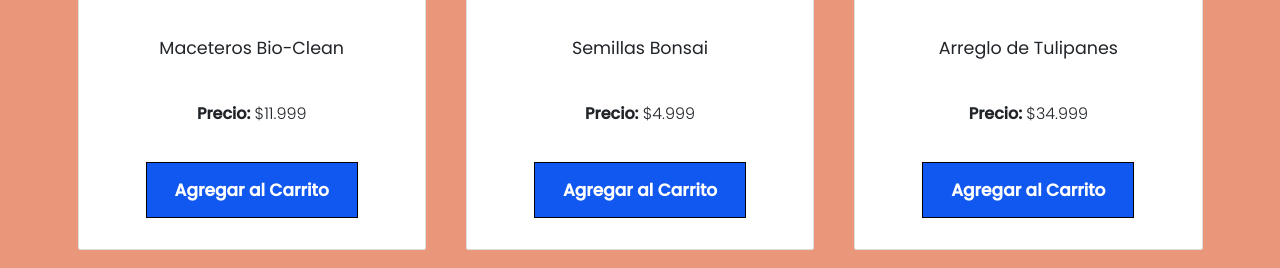
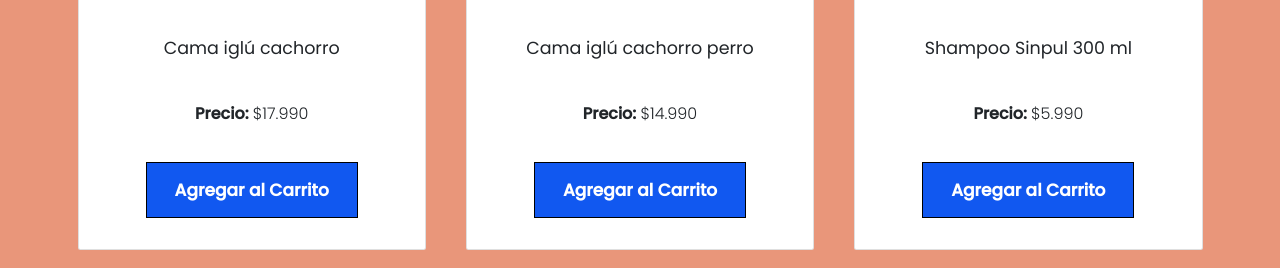
Before and after one commit to RafaelRiosFredes/Caso-A, a Django app: page / in a window 1280 px wide. Shown: the part 1490-1758 px from the top of the page. Run offline with Django 4.2, Linux system fonts and the light colour scheme; some libraries are stand-ins or nearby versions; some web fonts are replaced.

Commit message:
añadiendo productos

```diff
--- a/greenworld/tienda/templates/tienda/index.html
+++ b/greenworld/tienda/templates/tienda/index.html
@@ -1,7 +1,4 @@
-{% extends 'tienda/base.html' %}
-
-{% load static %}
-{% block contenido %}
+{% extends 'tienda/base.html' %} {% load static %} {% block contenido %}
 
 
 
@@ -19,19 +16,19 @@
                     </div>
                     <div class="carousel-inner">
                         <div class="carousel-item active">
-                                <img src="{% static 'tienda/img/caruselperrito.jpg' %}" alt="slide 2" class=" w-100">
+                            <img src="{% static 'tienda/img/perro_1.jpg' %}" alt="slide 2" class=" w-100">
                         </div>
 
                         <div class="carousel-item">
-                                <img src="{% static 'tienda/img/carrusel5.jpg' %}" alt="slide 2" class=" w-100">
+                            <img src="{% static 'tienda/img/perro_2.jpg' %}" alt="slide 2" class=" w-100">
                         </div>
 
                         <div class="carousel-item">
-                                <img src="{% static 'tienda/img/carrusel3.jpg' %}" alt="slide 3" class="w-100">
+                            <img src="{% static 'tienda/img/perro_3.jpg' %}" alt="slide 3" class="w-100">
                         </div>
 
                         <div class="carousel-item">
-                                <img src="{% static 'tienda/img/carrusel4.jpg' %}" alt="slide 4" class="w-100">
+                            <img src="{% static 'tienda/img/perro_4.jpg' %}" alt="slide 4" class="w-100">
                         </div>
 
                         <button type="button" class="carousel-control-prev" data-bs-target="#indicadores" data-bs-slide="prev">
@@ -43,122 +40,136 @@
                             </button>
                     </div>
                 </div>
-                </div><!--carrusel-->
+            </div>
+            <!--carrusel-->
 
 
 </section>
 
 <main class="Productos-seccion py-5">
     <div class="container-xl">
-            <div class = "titulo text-center my-5">
-                <h2 class = "position-relative d-inline-block">Productos Destacados</h2>
+        <div class="titulo text-center my-5">
+            <h2 class="position-relative d-inline-block">Productos Destacados</h2>
         </div>
 
         <div class="productos mt-5">
             <div class="producto escalado">
                 <div class="card producto">
                     <div class="overflow-hidden">
-                            <img class="card-img-top" src="{% static 'tienda/img/Producto1.jpg' %}" alt="producto-1">
+                        <img class="card-img-top" src="{% static 'tienda/img/producto_1.png' %}" alt="producto-1">
                     </div>
 
 
                     <div class="card-body text-center d-flex flex-column justify-content-evenly">
-                            <p class="card-text fw-normal fs-3">Maceteros Bio-Clean</p>
-                            <p class="card-text fw-bold">Precio: <span class="fw-light">$11.999</span></p>
+                        <p class="card-text fw-normal fs-3">Cama iglú cachorro</p>
+                        <p class="card-text fw-bold">Precio: <span class="fw-light">$17.990</span></p>
                         <div class="btn-contenedor">
                             <a href="#" class="btn-agregar">Agregar al Carrito</a>
                         </div>
                     </div>
-                    </div><!--card-->
-                </div><!--col-->
+                </div>
+                <!--card-->
+            </div>
+            <!--col-->
 
             <div class="producto escalado">
                 <div class="card producto">
                     <div class="overflow-hidden">
-                            <img class="card-img-top" src="{% static 'tienda/img/Producto3.jpg' %}" alt="producto-1">
+                        <img class="card-img-top" src="{% static 'tienda/img/producto_2.png' %}" alt="producto-1">
                     </div>
 
 
                     <div class="card-body text-center d-flex flex-column justify-content-evenly">
-                            <p class="card-text fw-normal fs-3">Semillas Bonsai</p>
-                            <p class="card-text fw-bold">Precio: <span class="fw-light">$4.999</span></p>
+                        <p class="card-text fw-normal fs-3">Cama iglú cachorro perro</p>
+                        <p class="card-text fw-bold">Precio: <span class="fw-light">$14.990</span></p>
                         <div class="btn-contenedor">
                             <a href="#" class="btn-agregar">Agregar al Carrito</a>
                         </div>
                     </div>
-                    </div><!--card-->
-                </div><!--col-->
+                </div>
+                <!--card-->
+            </div>
+            <!--col-->
 
             <div class="producto escalado">
                 <div class="card producto">
                     <div class="overflow-hidden">
-                            <img class="card-img-top" src="{% static 'tienda/img/Producto2.jpg' %}" alt="producto-1">
+                        <img class="card-img-top" src="{% static 'tienda/img/producto_3.png' %}" alt="producto-1">
                     </div>
 
 
                     <div class="card-body text-center d-flex flex-column justify-content-evenly">
-                            <p class="card-text fw-normal fs-3">Arreglo de Tulipanes</p>
-                            <p class="card-text fw-bold">Precio: <span class="fw-light">$34.999</span></p>
+                        <p class="card-text fw-normal fs-3">Shampoo Sinpul 300 ml</p>
+                        <p class="card-text fw-bold">Precio: <span class="fw-light">$5.990</span></p>
                         <div class="btn-contenedor">
                             <a href="#" class="btn-agregar">Agregar al Carrito</a>
                         </div>
                     </div>
 
-                    </div><!--card-->
-                </div><!--col-->
+                </div>
+                <!--card-->
+            </div>
+            <!--col-->
 
             <div class="producto escalado">
                 <div class="card producto">
                     <div class="overflow-hidden">
-                            <img class="card-img-top" src="{% static 'tienda/img/Producto4.jpg' %}" alt="producto-1">
+                        <img class="card-img-top" src="{% static 'tienda/img/producto_4.png' %}" alt="producto-1">
                     </div>
 
 
 
                     <div class="card-body text-center d-flex flex-column justify-content-evenly">
-                            <p class="card-text fw-normal fs-3">Macetero de greda</p>
-                            <p class="card-text fw-bold">Precio: <span class="fw-light">$16.999</span></p>
+                        <p class="card-text fw-normal fs-3">Shampoo espuma Traper 170 ml</p>
+                        <p class="card-text fw-bold">Precio: <span class="fw-light">$3.990</span></p>
                         <div class="btn-contenedor">
                             <a href="#" class="btn-agregar">Agregar al Carrito</a>
                         </div>
                     </div>
 
-                    </div><!--card-->
-                </div><!--col-->
+                </div>
+                <!--card-->
+            </div>
+            <!--col-->
 
             <div class="producto escalado">
                 <div class="card producto">
                     <div class="overflow-hidden">
-                            <img class="card-img-top" src="{% static 'tienda/img/Producto5.jpg' %}" alt="producto-1">
+                        <img class="card-img-top" src="{% static 'tienda/img/producto_5.png' %}" alt="producto-1">
                     </div>
 
 
                     <div class="card-body text-center d-flex flex-column justify-content-evenly">
-                            <p class="card-text fw-normal fs-3">Suculentas Sempervivas Nativas</p>
-                            <p class="card-text fw-bold">Precio: <span class="fw-light">$3.999</span></p>
+                        <p class="card-text fw-normal fs-3">Shampoo espuma Canish 160 ml</p>
+                        <p class="card-text fw-bold">Precio: <span class="fw-light">$4.990</span></p>
                         <div class="btn-contenedor">
                             <a href="#" class="btn-agregar">Agregar al Carrito</a>
                         </div>
                     </div>
-                    </div><!--card-->
-                </div><!--col-->
+                </div>
+                <!--card-->
+            </div>
+            <!--col-->
 
             <div class="producto escalado   ">
                 <div class="card producto">
                     <div class="overflow-hidden">
-                            <img class="card-img-top" src="{% static 'tienda/img/Producto6.jpg' %}" alt="producto-1">
+                        <img class="card-img-top" src="{% static 'tienda/img/producto_6.png' %}" alt="producto-1">
                     </div>
 
                     <div class="card-body text-center d-flex flex-column justify-content-evenly">
-                            <p class="card-text fw-normal fs-3">Cactus chin</p>
-                            <p class="card-text fw-bold">Precio: <span class="fw-light">$9.999</span></p>
+                        <p class="card-text fw-normal fs-3">Chaqueta perro medio-pequeño</p>
+                        <p class="card-text fw-bold">Precio: <span class="fw-light">$18.990</span></p>
                         <div class="btn-contenedor">
                             <a href="#" class="btn-agregar">Agregar al Carrito</a>
                         </div>
                     </div>
-                    </div><!--card-->
-                </div><!--col-->
-            </div><!--row-->
+                </div>
+                <!--card-->
+            </div>
+            <!--col-->
+        </div>
+        <!--row-->
     </div>
 </main>
 
@@ -172,7 +183,8 @@
             </div>
 
             <a class="d-block py-3 text-dark fs-2 text-decoration-none text-center" href="#">Interiores</a>
-            </div><!--col-->
+        </div>
+        <!--col-->
 
         <div class="col-md-6 mb-4 mb-md-0 categoria">
             <div class="overflow-hidden">
@@ -180,7 +192,8 @@
             </div>
 
             <a class="d-block py-3 text-dark fs-2 text-decoration-none text-center" href="#">Exteriores</a>
-            </div><!--col-->
+        </div>
+        <!--col-->
 
         <div class="col-md-6 mb-4 mb-md-0 categoria">
             <div class="overflow-hidden">
@@ -188,7 +201,8 @@
             </div>
 
             <a class="d-block py-3 text-dark fs-2 text-decoration-none text-center" href="#">Exoticos</a>
-            </div><!--col-->
+        </div>
+        <!--col-->
 
         <div class="col-md-6 mb-4 mb-md-0 categoria">
             <div class="overflow-hidden">
@@ -196,7 +210,8 @@
             </div>
 
             <a class="d-block py-3 text-dark fs-2 text-decoration-none text-center" href="#">Herramientas</a>
-            </div><!--col-->
+        </div>
+        <!--col-->
     </div>
 </section>
 
@@ -204,6 +219,4 @@
 
 {% block javascripts %}
 <script src="{% static 'tienda/js/services/productos.provider.js' %}" type="text/javascript"></script>
-    {% endblock %}
-
-{% endblock %}
+{% endblock %} {% endblock %}
```
Also changed, not shown: greenworld/tienda/static/tienda/css/app.css (+37 -31 lines). Lines whose indentation alone changed are shown as unchanged.
